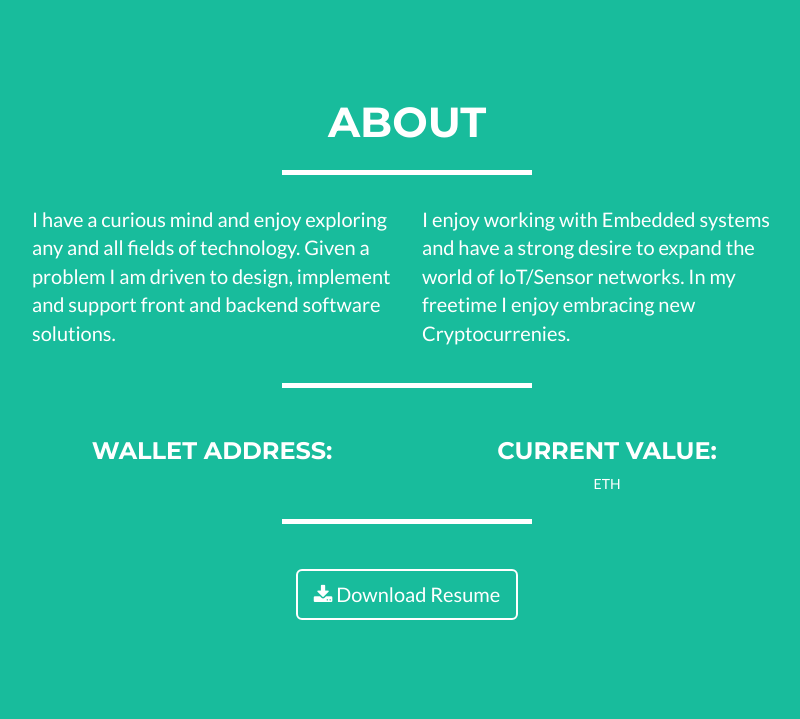
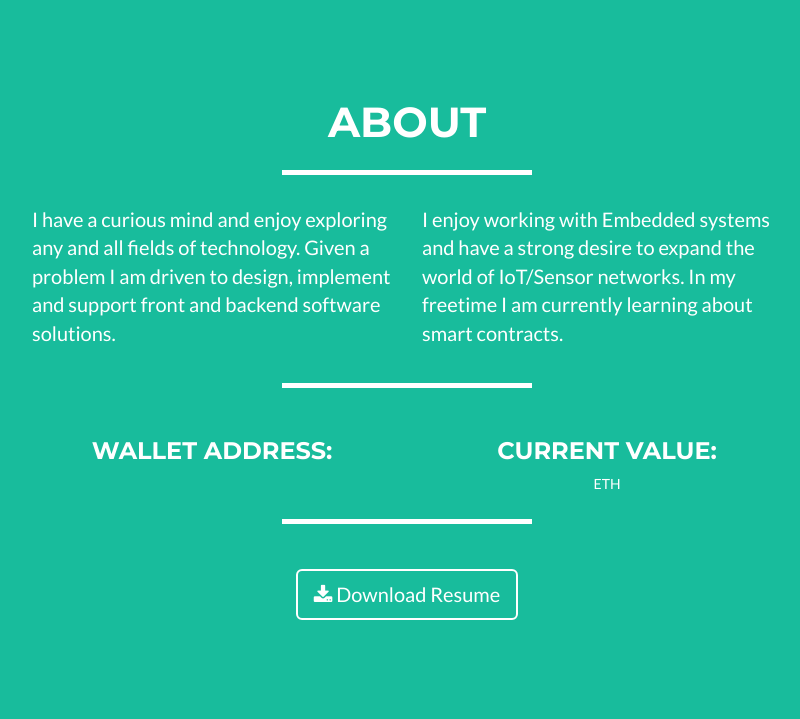
Before and after one commit to t04glovern/nathanglover, a Flask app: template templates/index.html in a window 1280 px wide. Shown: the part 2360-3079 px from the top of the page, without its empty margins (233-1033 px from the left). Run offline with Flask 2, Linux system fonts and the light colour scheme; the template is opened without the code that fills it, so the values that code supplies are empty; parts of the project's set-up code (start-up, migrations or seed data) failed here and were passed over; some libraries are stand-ins or nearby versions.

Commit message:
updated bio

```diff
--- a/templates/index.html
+++ b/templates/index.html
@@ -256,7 +256,7 @@
             </div>
             <div class="col-lg-4">
                 <p>I enjoy working with Embedded systems and have a strong desire to expand the world of IoT/Sensor
-                    networks. In my freetime I enjoy embracing new Cryptocurrenies.</p>
+                    networks. In my freetime I am currently learning about smart contracts.</p>
             </div>
         </div>
         <hr class="star-light">
```
